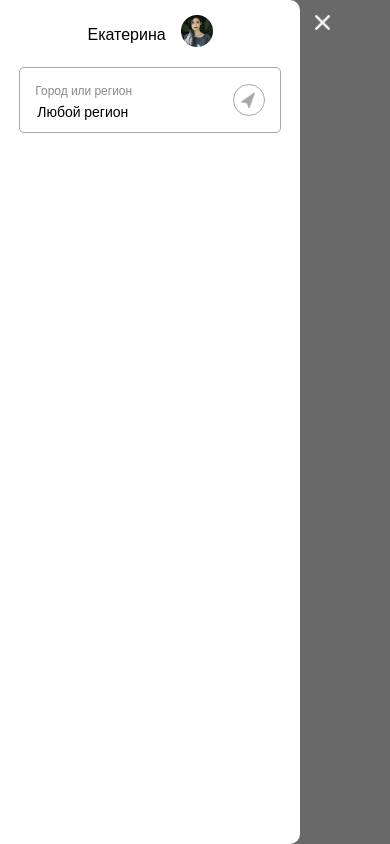
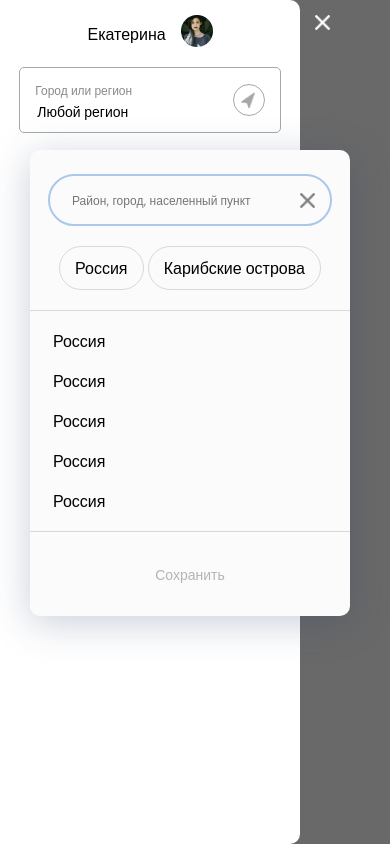
Before and after one commit to Evgenii-Buslaev/entry-test-studika, a website with bundled scripts: page index.html in a window 390 px wide. Both pictures are taken after a click on the picture 24 px from the left and 32 px from the top of the page. Built offline with nearby package versions, Linux system fonts and the light colour scheme; files whose address does not match are found by name.

Commit message:
Added responsive design for city datalist

```diff
--- a/css/city-list.css
+++ b/css/city-list.css
@@ -31,15 +31,12 @@
   color: #a7a7a7;
 }
 
-.city-list img {
+.clear-input {
   margin-right: 15px;
   width: 15px;
   height: 15px;
   cursor: pointer;
-  -webkit-filter: grayscale(100%);
-  -moz-filter: grayscale(100%);
-  -ms-filter: grayscale(100%);
-  -o-filter: grayscale(100%);
+  filter: invert(50%);
 }
 /* .city-list button:hover {
   background-color: #0656b4;
@@ -111,3 +108,31 @@
   border-bottom-right-radius: 10px;
   border-bottom-left-radius: 10px;
 }
+
+@media (max-width: 1150px) {
+  .city-list {
+    left: 20%;
+    top: 150px;
+  }
+}
+
+@media (max-width: 500px) {
+  .city-list {
+    left: 10%;
+    top: 150px;
+  }
+}
+
+@media (max-width: 450px) {
+  .city-list {
+    width: 320px;
+  }
+
+  .city-input {
+    width: 260px;
+  }
+
+  .city-input input {
+    font-size: 12px;
+  }
+}
--- a/css/mobile-menu.css
+++ b/css/mobile-menu.css
@@ -1,7 +1,7 @@
 .mobile-menu {
   position: absolute;
   top: 0;
-  left: -315px;
+  left: -600px;
   display: flex;
   flex-direction: column;
   justify-content: flex-start;
--- a/index.html
+++ b/index.html
@@ -121,6 +121,32 @@
           </button>
         </div>
       </div>
+      <div class="city-list">
+        <div class="city-input">
+          <input type="text" placeholder="Район, город, населенный пункт" />
+          <img src="./assets/close.png" class="clear-input" alt="clear-input" />
+        </div>
+        <div id="added-cities">
+          <div class="added-item">Россия</div>
+          <div class="added-item">Карибские острова</div>
+        </div>
+        <div id="city-datalist">
+          <div class="datalist-item"><p>Россия</p></div>
+          <div class="datalist-item"><p>Россия</p></div>
+          <div class="datalist-item"><p>Россия</p></div>
+          <div class="datalist-item"><p>Россия</p></div>
+          <div class="datalist-item"><p>Россия</p></div>
+          <div class="datalist-item"><p>Россия</p></div>
+          <div class="datalist-item"><p>Россия</p></div>
+          <div class="datalist-item"><p>Россия</p></div>
+          <div class="datalist-item"><p>Россия</p></div>
+          <div class="datalist-item"><p>Россия</p></div>
+          <div class="datalist-item"><p>Россия</p></div>
+          <div class="datalist-item"><p>Россия</p></div>
+          <div class="datalist-item"><p>Россия</p></div>
+        </div>
+        <button disabled>Сохранить</button>
+      </div>
     </section>
   </body>
 </html>
--- a/scripts/toggleMenu.js
+++ b/scripts/toggleMenu.js
@@ -8,7 +8,7 @@ const toggleMenu = () => {
   let openned = false;
   return () => {
     if (openned) {
-      menu.style.left = "-315px";
+      menu.style.left = "-600px";
       body.style.backgroundColor = "#f1f1f1";
       header.style.display = "flex";
     } else {
```
